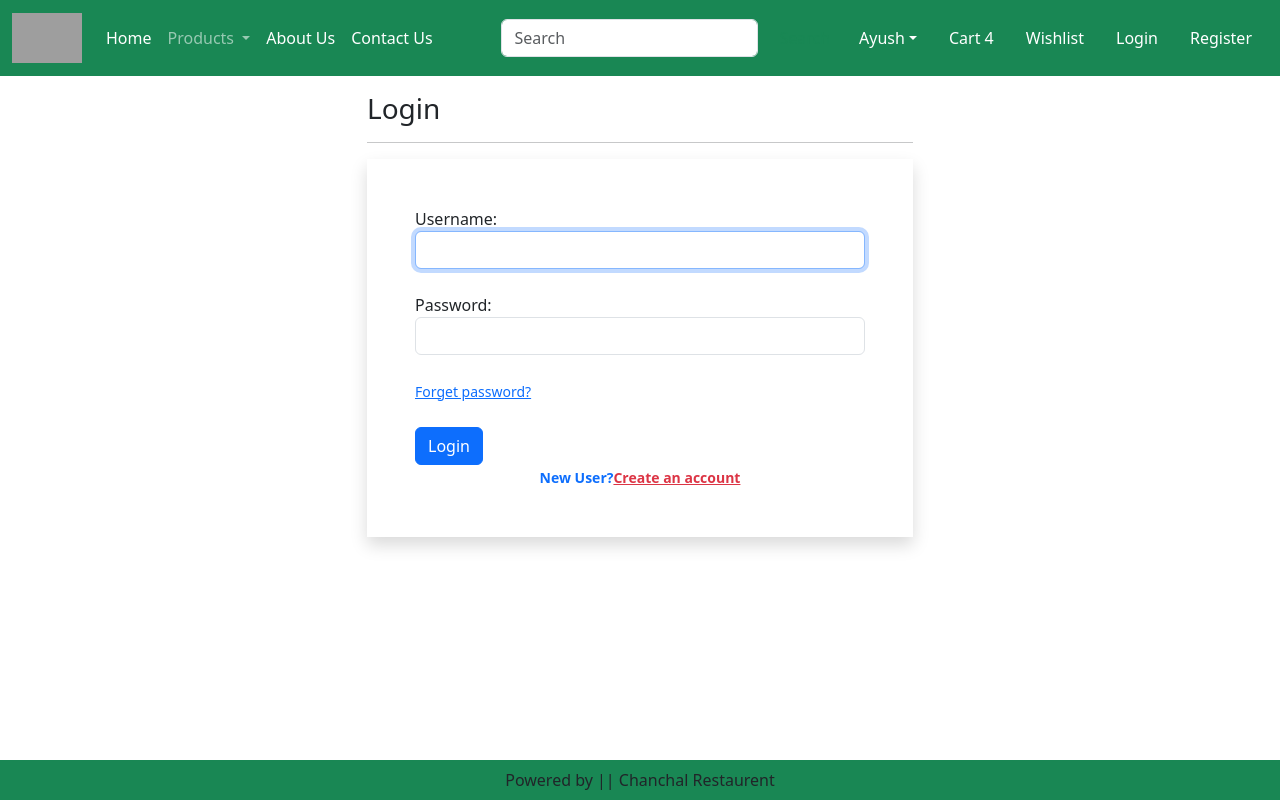
After one commit to goyal160/bus, a Django app: page /accounts/login/ in a window 1280 px wide. The commit adds this page. Run offline with Django 4.2, Linux system fonts and the light colour scheme; grey boxes are pictures that could not be loaded.

Commit message:
login updated

```diff
--- /dev/null
+++ b/mysite/home/forms.py
@@ -0,0 +1,20 @@
+from django import forms
+from django.contrib.auth.forms import UserCreationForm, AuthenticationForm, UsernameField, PasswordChangeForm
+from django.contrib.auth.models import User
+
+class LoginForm(AuthenticationForm):
+    username = UsernameField(widget=forms.TextInput(attrs={'autofocus':'True', 'class':'form-control'}))
+    password = forms.CharField(widget=forms.PasswordInput(attrs={'autocomplete':'current-password', 'class':'form-control'}))
+
+class CustomerRegistrationForm(UserCreationForm):
+    username = forms.CharField(widget=forms.TextInput(attrs={'autofocus':'True', 'class':'form-control'}))
+    email = forms.EmailField(widget=forms.EmailInput(attrs={'class':'form-control'}))
+    password1 = forms.CharField(label='Password', widget=forms.PasswordInput(attrs={'class':'form-control'}))
+    password2 = forms.CharField(label='Confirm Password', widget=forms.PasswordInput(attrs={'class':'form-control'}))
+
+    class Meta:
+        model = User
+        fields = ['username', 'email', 'password1', 'password2']
+
+class MyPasswordResetForm(PasswordChangeForm):
+    pass
--- a/mysite/home/templates/home/base.html
+++ b/mysite/home/templates/home/base.html
@@ -74,10 +74,10 @@
               <a href="#" class="nav-link text-white">Wishlist</a>
             </li>
             <li class="nav-item mx-2">
-              <a href="#" class="nav-link text-white">Login</a>
+              <a href="{% url 'login' %}" class="nav-link text-white">Login</a>
             </li>
             <li class="nav-item mx-2">
-              <a href="#" class="nav-link text-white">Register</a>
+              <a href="{% url 'customer_registration' %}" class="nav-link text-white">Register</a>
             </li>
 
           </ul>
--- /dev/null
+++ b/mysite/home/templates/home/login.html
@@ -0,0 +1,31 @@
+{% extends 'home/base.html' %}
+{% load static %}
+{% block title %}Login{% endblock title %}
+{% block main-content %}
+<div class="container">
+    <div class="row my-3">
+        <div class="col-sm-6 offset-sm-3">
+            <h3>Login</h3>
+            <hr>
+            <form action="" method="post" novalidate class="shadow p-5">
+                {% csrf_token %}
+                {% for fm in form %}
+                    {{fm.label_tag}}{{fm}}<small class="text-danger">{{fm.errors|striptags}}</small><br>
+                {% endfor %}
+
+                <small><a href="{% url 'password_reset' %}">Forget password?</a></small>
+                <br>
+                <input type="submit" class="btn btn-primary mt-4" value="Login">
+                <div class="text-center text-primary fw-bold">
+                    <small>New User?<a href="{% url 'customer_registration' %}" class="text-danger">Create an account</a></small>
+                </div>
+                {% if form.non_field_errors %}
+                    {% for error in form.non_field_errors %}
+                        <p class="alert alert-danger my-3">{{error}}</p>
+                    {% endfor %}
+                {% endif %}
+            </form>
+        </div>
+    </div>
+</div>
+{% endblock main-content %}
--- a/mysite/home/urls.py
+++ b/mysite/home/urls.py
@@ -2,6 +2,8 @@ from django.urls import path
 from .import views
 from django.conf import settings
 from django.conf.urls.static import static
+from django.contrib.auth import views as auth_view
+from .forms import LoginForm, MyPasswordResetForm
 
 urlpatterns = [
     path('', views.home),
@@ -10,4 +12,10 @@ urlpatterns = [
     path('category/<slug:val>', views.CategoryView.as_view(), name='category'),
     path('category-title/<val>', views.CategoryTitle.as_view(), name='category-title'),
     path('product-detail/<int:pk>', views.ProductDetail.as_view(), name='product-detail'),
+
+    #login authentication
+    path('registration/', views.CustomerRegistrationView.as_view(), name='customer_registration'),
+    path('accounts/login/', auth_view.LoginView.as_view(template_name='home/login.html', authentication_form=LoginForm), name='login'),
+    path('password-reset/', auth_view.PasswordResetView.as_view(template_name='home/password_reset.html', form_class=MyPasswordResetForm), name='password_reset'),
+
 ]+static(settings.MEDIA_URL, document_root=settings.MEDIA_ROOT)
--- a/mysite/mysite/settings.py
+++ b/mysite/mysite/settings.py
@@ -117,11 +117,11 @@ USE_TZ = True
 # https://docs.djangoproject.com/en/4.2/howto/static-files/
 
 STATIC_URL = '/static/'
-
+MEDIA_URL = '/media/'
+MEDIA_ROOT = BASE_DIR/'media/'
+LOGIN_REDIRECT_URL = '/profile'
 
 # Default primary key field type
 # https://docs.djangoproject.com/en/4.2/ref/settings/#default-auto-field
 
 DEFAULT_AUTO_FIELD = 'django.db.models.BigAutoField'
-MEDIA_URL = '/media/'
-MEDIA_ROOT = BASE_DIR/'media/'
```
Also changed, not shown: mysite/home/templates/home/customer_registration.html (added, +38 -0 lines), mysite/home/views.py (+16 -0 lines), mysite/db.sqlite3, mysite/media/product/barik_sev_hLuNQWk.webp (added), mysite/media/product/chana_dal_MieDi30.webp (added), mysite/media/product/chatpati_boondi_EQEq46c.webp (added), mysite/media/product/moti_sev_KzedZTt.webp (added).
